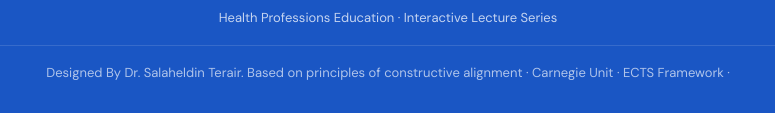
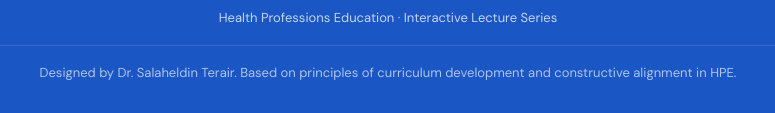
Before and after one commit to salahterair/Curriculum-Development, a plain HTML site: page index.html in a window 1280 px wide. Shown: the part 4048-4161 px from the top of the page, 252-1027 px from the left. Drawn offline with Linux system fonts and the light colour scheme.

Commit message:
Update index.html

```diff
--- a/index.html
+++ b/index.html
@@ -1433,7 +1433,8 @@ footer {
 <footer>
   <p style="font-family:'Lora',serif; font-size:18px; font-weight:700; margin-bottom:10px;">Curriculum Development in HPE</p>
   <p style="font-size:13px; opacity:0.75; margin-bottom:16px;">Health Professions Education · Interactive Lecture Series</p>
-  <p style="font-size:13px; opacity:0.65; border-top:1px solid rgba(255,255,255,0.2); padding-top:16px; margin-top:4px;">Designed By Dr. Salaheldin Terair. Based on principles of constructive alignment · Carnegie Unit · ECTS Framework ·</p>
+  <p style="font-size:13px; opacity:0.65; border-top:1px solid rgba(255,255,255,0.2); padding-top:16px; margin-top:4px;">Designed by Dr. Salaheldin Terair.
+Based on principles of curriculum development and constructive alignment in HPE.</p>
 </footer>
 
 <!-- GLOSSARY FAB -->
```
